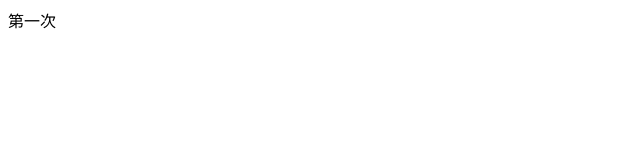
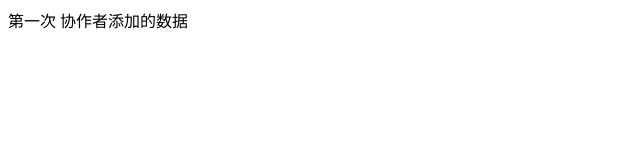
Before and after one commit to teach-tian/2002two, a plain HTML site: page src/index.html in a window 1280 px wide. Shown: the whole page, without its empty margins (0-640 px from the left). Drawn offline with Linux system fonts and the light colour scheme.

Commit message:
协作者第一次添加

```diff
--- a/src/index.html
+++ b/src/index.html
@@ -7,5 +7,6 @@
 </head>
 <body>
     第一次
+    协作者添加的数据
 </body>
 </html>
```
